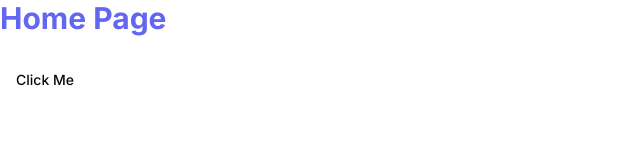
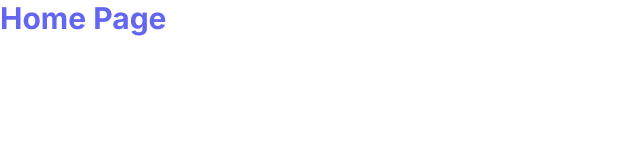
Before and after one commit to cutpix/cutpix.github.io, a Next.js app: page / in a window 1280 px wide. Shown: the top 160 px of the page, without its empty margins (0-640 px from the left). Built offline with nearby package versions, Linux system fonts and the light colour scheme.

Commit message:
Update page.tsx

```diff
--- a/app/page.tsx
+++ b/app/page.tsx
@@ -4,12 +4,6 @@ export default function Home() {
   return (
     <main className='flex flex-col'>
       <h1 className='text-3xl font-bold text-indigo-500'>Home Page</h1>
-      <br />
-      <div>
-        <Button variant="ghost">
-          Click Me
-        </Button>
-      </div>
     </main>
   )
 }
```
